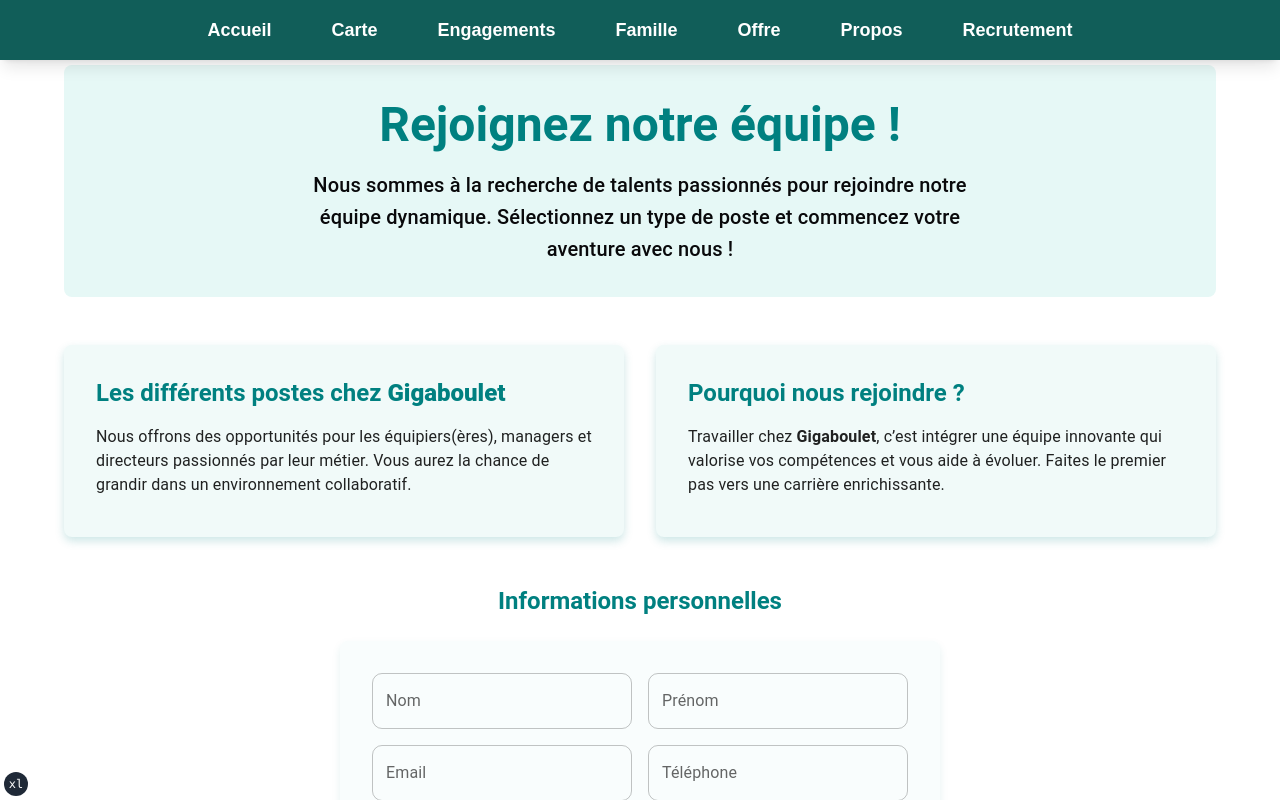
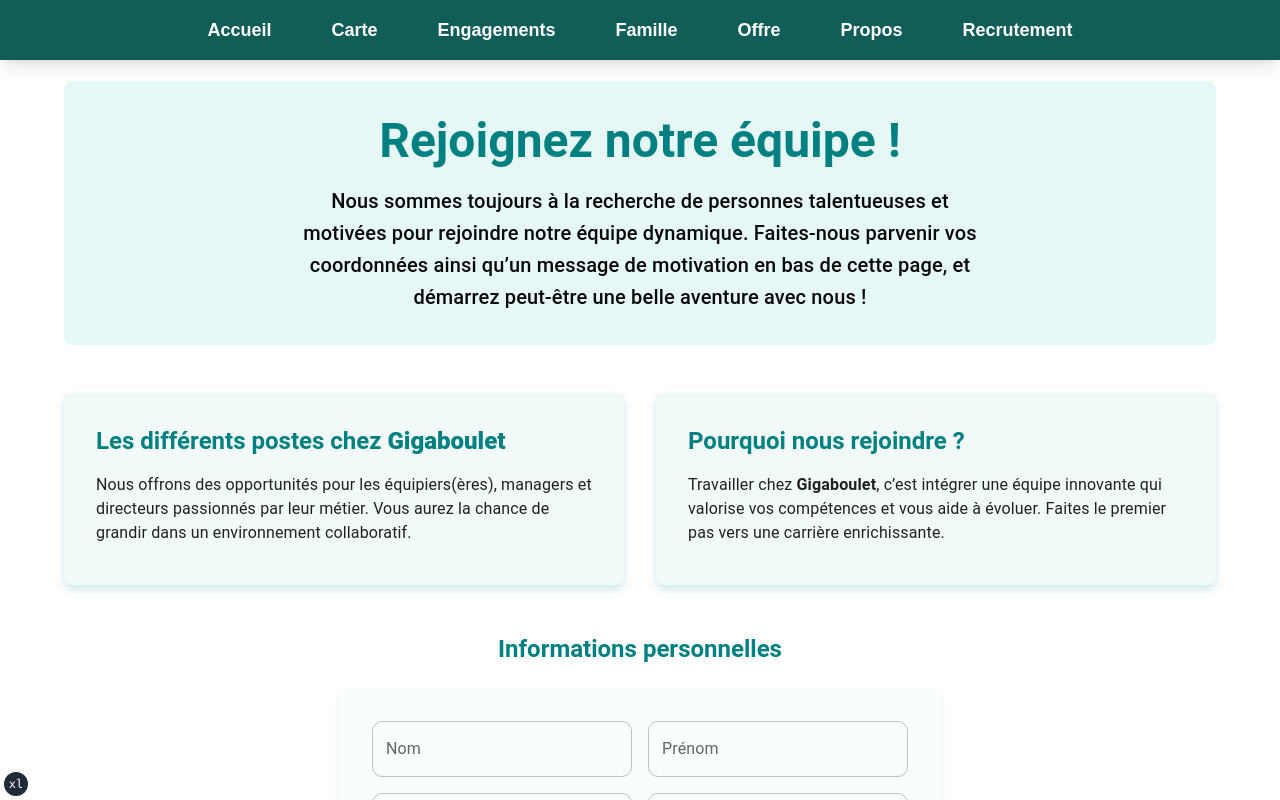
Before and after one commit to BaiAissame/giga-boulet, a Next.js app: page /Recrutement in a window 1280 px wide. Shown: the top 800 px of the page. Built offline with nearby package versions, Linux system fonts and the light colour scheme.

Commit message:
offre & recrutement finished !

```diff
--- a/package.json
+++ b/package.json
@@ -14,7 +14,7 @@
     "@mui/icons-material": "^6.4.1",
     "@mui/material": "^6.4.1",
     "@neondatabase/serverless": "^0.10.4",
-    "@radix-ui/react-dialog": "^1.1.4",
+    "@radix-ui/react-dialog": "^1.1.5",
     "@radix-ui/react-menubar": "^1.1.2",
     "@radix-ui/react-navigation-menu": "^1.2.3",
     "autoprefixer": "^10.4.20",
--- a/src/app/Offre/page.js
+++ b/src/app/Offre/page.js
@@ -42,14 +42,14 @@
   return (
     <Container maxWidth='lg'>
 
-      <div className="container mx-auto font-sans p-5 bg-gradient-to-b from-white to-gray-50 min-h-screen">
+      <div className="font-sans p-5 bg-gradient-to-b from-white to-gray-50 min-h-screen">
 
         {/* Titre */}
-        <h1 className="text-teal-600 text-center text-4xl font-extrabold mb-8">
+        <h1 className="text-teal-600 mt-14 text-center text-4xl font-extrabold mb-8">
           🌟 Nos Offres du Moment 🌟
         </h1>
 
-        <div className="container mx-sm flex flex-col items-center shadow-md p-1">
+        <div className="container mx-sm flex flex-col items-center shadow-2xl p-1">
 
           {/* Description de l'offre */}
           <div className="text-lg text-center mt-5 leading-relaxed mb-10 max-w-2xl text-gray-700 shadow-lg p-4 rounded-md">
@@ -113,5 +113,6 @@
         </div>
       </div>
     </Container>
+
   );
 }
--- a/src/app/Recrutement/page.js
+++ b/src/app/Recrutement/page.js
@@ -27,7 +27,7 @@
       {/* Section Header */}
       <Box
         sx={{
-          mt: 8,
+          mt: 10,
           textAlign: 'center',
           py: 4,
           backgroundColor: '#e6f8f6',
@@ -41,9 +41,7 @@
           Rejoignez notre équipe !
         </Typography>
         <Typography variant="h6" sx={{ maxWidth: '700px', mx: 'auto' }}>
-          Nous sommes à la recherche de talents passionnés pour rejoindre notre
-          équipe dynamique. Sélectionnez un type de poste et commencez votre
-          aventure avec nous !
+          Nous sommes toujours à la recherche de personnes talentueuses et motivées pour rejoindre notre équipe dynamique. Faites-nous parvenir vos coordonnées ainsi qu’un message de motivation en bas de cette page, et démarrez peut-être une belle aventure avec nous !
         </Typography>
       </Box>
 
```
Also changed, not shown: 1 other file (tests, documents, lock files or other folders).
